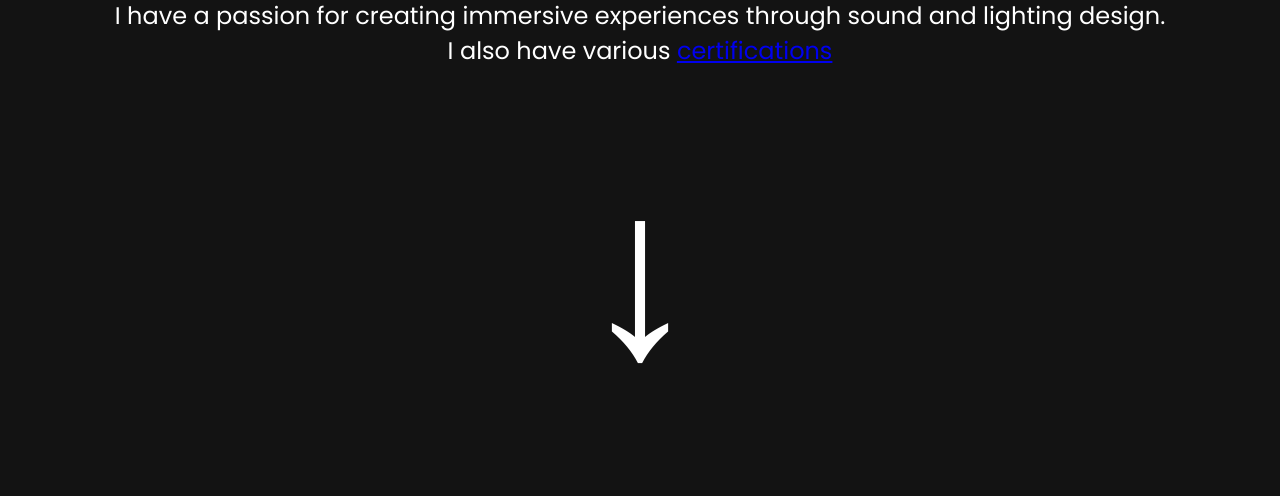
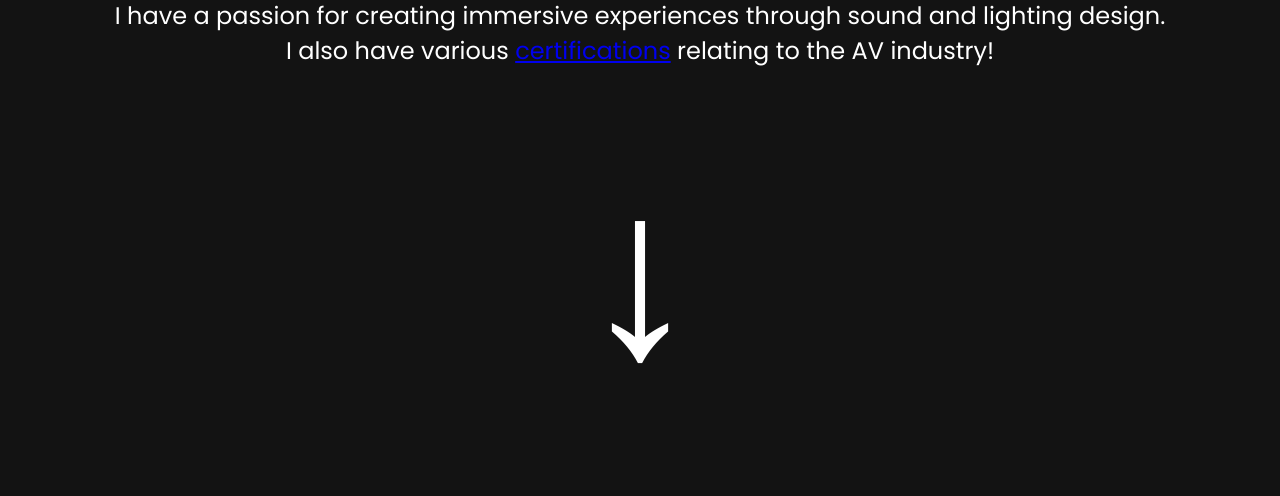
Before and after one commit to Scriptedisles/Portfolio-Website, a website: page index.html in a window 1280 px wide. Shown: the part 604-1100 px from the top of the page. Drawn offline with Linux system fonts and the light colour scheme.

Commit message:
11:14 5-8

```diff
--- a/index.html
+++ b/index.html
@@ -11,7 +11,7 @@
     <h1 class="maintitle">Welcome to My Portfolio</h1>
     <p class="maintitle"> Hi, I'm Breezeified, a Sound Engineer and Lighting Tech!</p>
     <p class="alt">I have a passion for creating immersive experiences through sound and lighting design.</p>
-    <p class="alt">I also have various <a href="/certifications">certifications</a></p>
+    <p class="alt">I also have various <a href="/certifications">certifications</a> relating to the AV industry!</p>
     <h2 class="arrow">&darr;</h2>
     </div>
 
--- a/styles.css
+++ b/styles.css
@@ -6,6 +6,7 @@ body {
     padding: auto;
     margin: auto;
 }
+
 .maintitle {
     font-size: 1.5em;
     color: #FFFFFF;
```
Also changed, not shown: certifications/index.html (+0 -2 lines), README.md.
